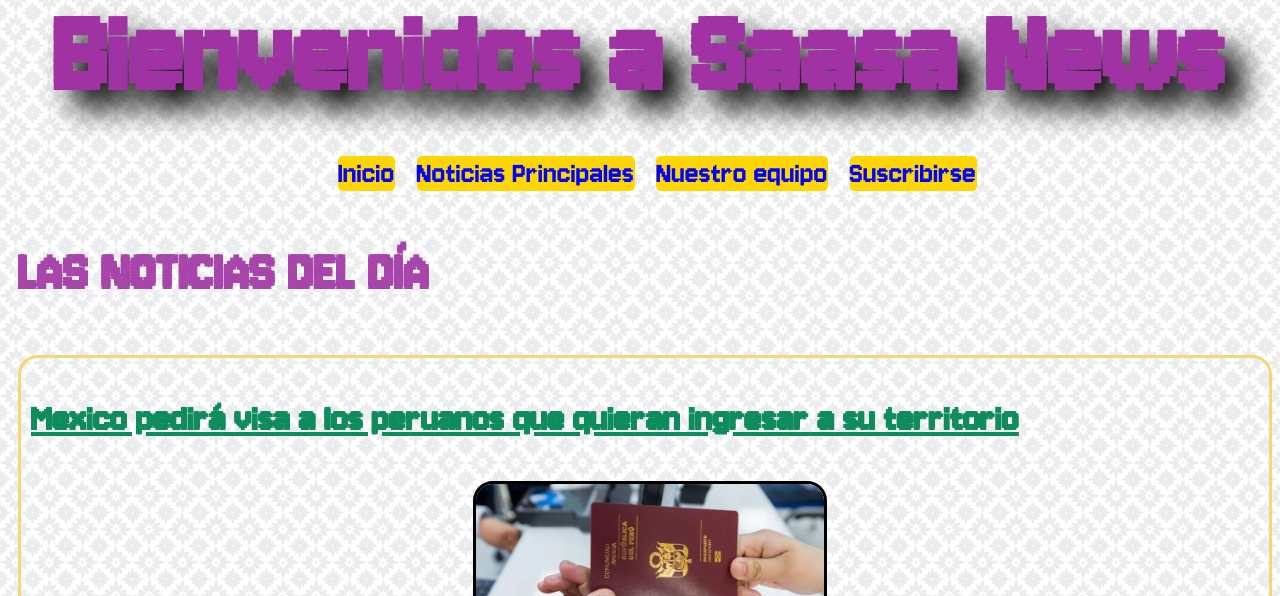
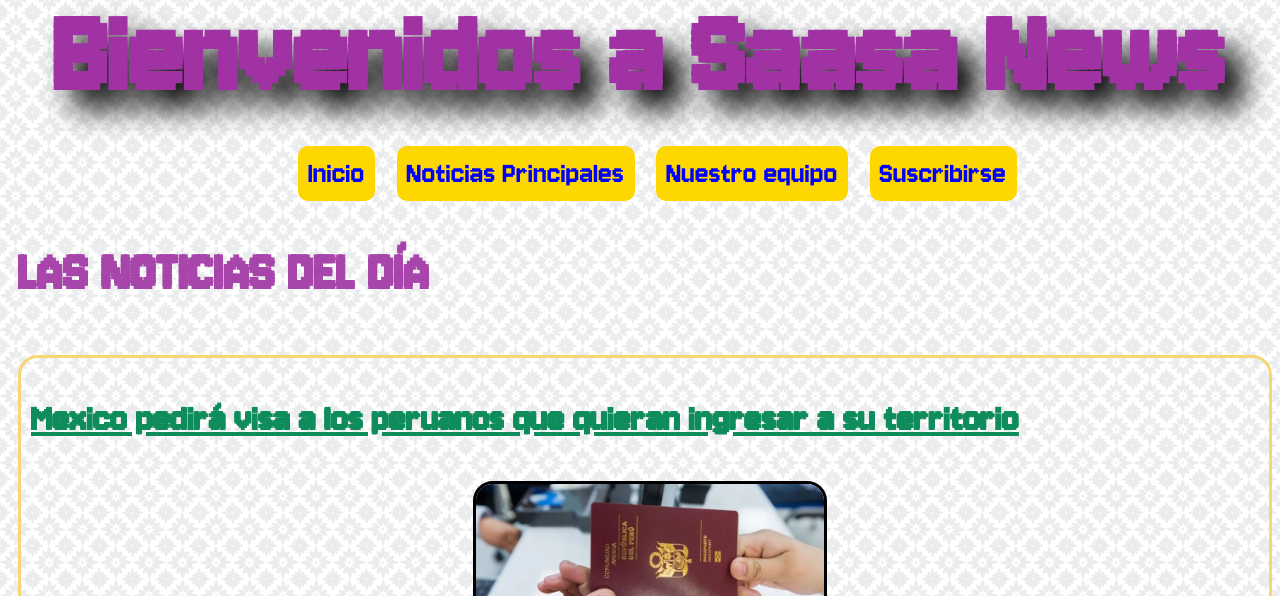
Before and after one commit to SaasaPro/Sem4-Sabado-Practica1, a plain HTML site: page index.html in a window 1280 px wide. Shown: the part 204-800 px from the top of the page. Drawn offline with Linux system fonts and the light colour scheme.

Commit message:
tunning menu styles

```diff
--- a/css/style.css
+++ b/css/style.css
@@ -8,6 +8,7 @@ body{
     font-size: 2em;
     background-image: url(./../img/moroccan-flower.png);
 }
+
 
 .logo{
     width: 150px;
@@ -37,8 +38,9 @@ li{
 .menu{
     color: blue;
     background-color: gold;
-    border-radius: 5px;
+    border-radius: 10px;
     transition: all 1s ease-in;
+    padding: 10px;
 }
 
 .menu:hover{
```
